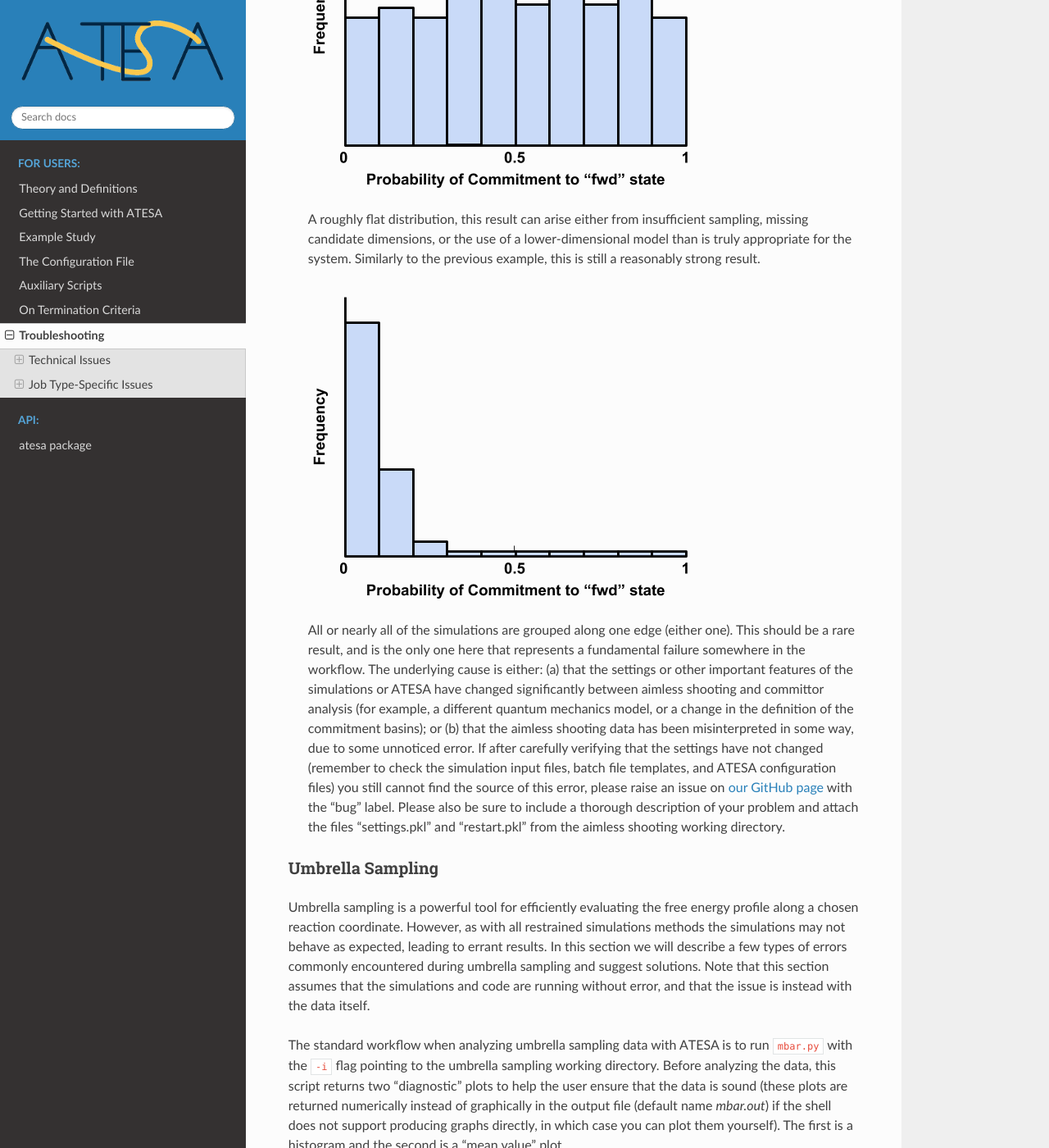
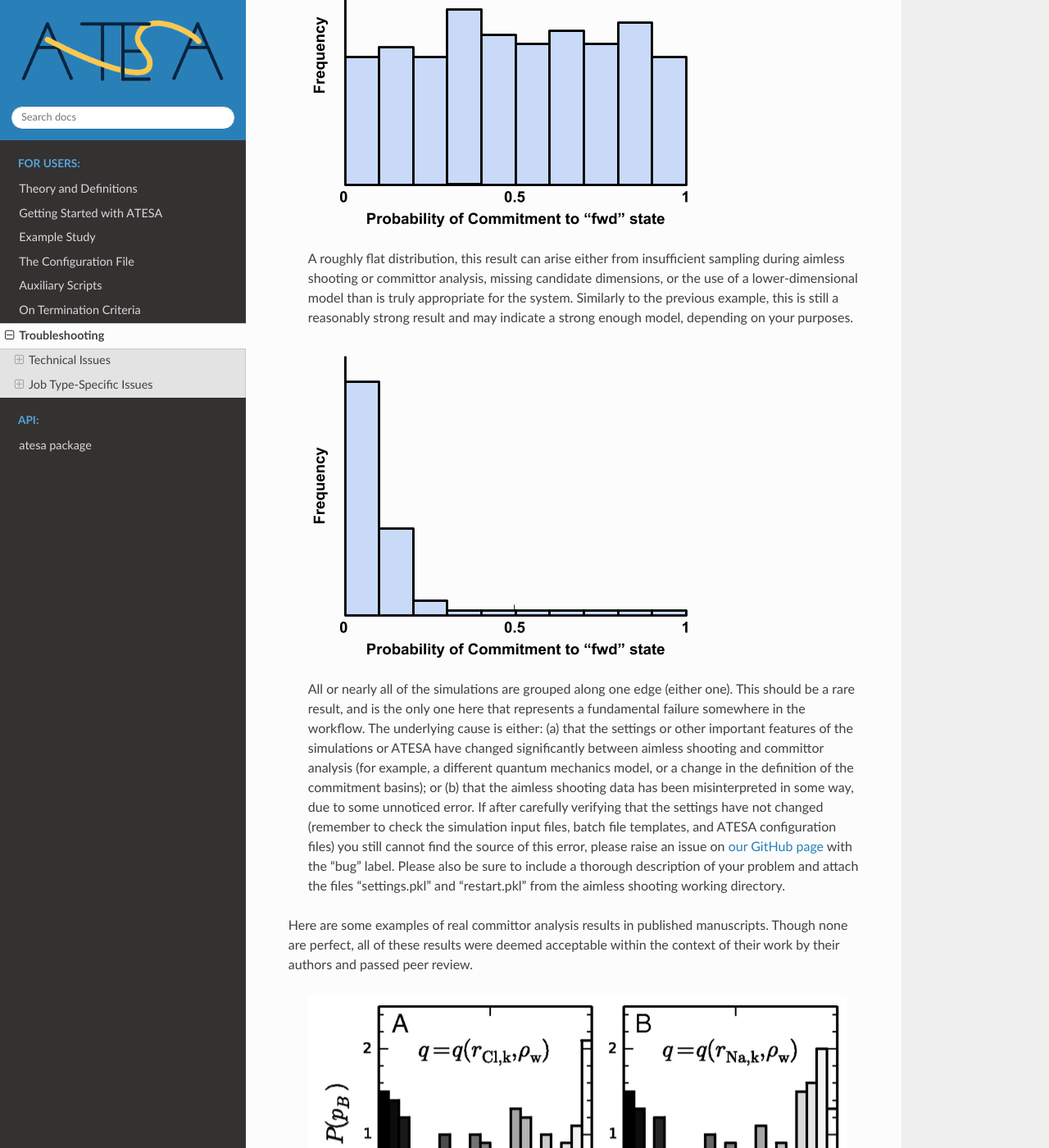
Before and after one commit to team-mayes/atesa, a Sphinx documentation site: the page built from docs/troubleshooting.rst, in a window 1280 px wide and 1400 px high, scrolled down 5427 px. Shown: the whole window at 82% size. Built offline with Sphinx 7.4.7 and the Read the Docs theme 2.0.0, drawn with Linux system fonts in a browser that asks for light colours; pages that are not in the unit, such as notebooks, are missing from menus; the version number could not be read and is left out; some of the changed text lies outside the part shown.

Commit message:
Added more clarity and examples to committor analysis, other minor documentation updates

```diff
--- a/docs/example_study.rst
+++ b/docs/example_study.rst
@@ -193,7 +193,7 @@ Committor analysis is again called through the main ATESA script. Our complete c
 
 The use of ``as_settings_file`` to point to the ``settings.pkl`` file produced during aimless shooting ensures that the same commitment basin and CV definitions are used. The next block of options specifies how committor analysis will be carried out: each of the shooting points identified in ``/scratch/tburgin/ethyl_chlorosulfite_as/rc.out`` (the file produced just before by ``rc_eval.py``) as having a reaction coordinate absolute value of less than or equal to the threshold value of 0.0025 will be used to seed 20 individual committor analysis simulations. The threshold was chosen manually by inspecting the specified "rc.out" file so as to include approximately 200 separate coordinate files, which provides a good amount of statistical power, so you may want to choose a different threshold based on your particular data. The resulting output file and the input and configuration files are available in `examples/committor_analysis <https://github.com/team-mayes/atesa/tree/master/examples/committor_analysis>`_. During our testing, this job completed in 1 hour and 12 minutes.
 
-Plotting the contents of the output file produced by this job (``/scratch/tburgin/ethyl_chlorosulfite_as/committor_analysis/committor_analysis.out``) as a histogram, we see that it is very even and centered at 0.5, which affirms that our reaction coordinate is a strong model. **You should always plot the committor analysis data before moving forward!**
+Plotting the contents of the output file produced by this job (``/scratch/tburgin/ethyl_chlorosulfite_as/committor_analysis/committor_analysis.out``) as a histogram, we see that it is very even and centered at 0.5, which affirms that our reaction coordinate is a strong model. **You should always plot the committor analysis data before moving forward!** If you're unsure what constitutes an acceptable committor analysis result, see the Troubleshooting section on :ref:`CommittorAnalysisTroubleshooting`.
 
 	.. figure:: _images/ethyl_chlorosulfite_comana.png
 
--- a/docs/troubleshooting.rst
+++ b/docs/troubleshooting.rst
@@ -65,10 +65,12 @@ If you are getting *zero* acceptance despite the simulations themselves looks re
 
 Finally, if simulations seem to be going fine but are simply taking a very long time, the issue is probably with the setup of individual jobs. As always when running a new model on a high performance cluster, you should first run a series of short jobs to assess how your simulation speed scales with the resources allocated. Keep in mind that certain settings are much more computationally expensive (and thus slow), such as large quantum mechanics regions. Also ensure that you have allocated sufficient memory for each job and for ATESA itself; at least a few gigabytes is safe.
 
+.. _CommittorAnalysisTroubleshooting:
+
 Committor Analysis
 ~~~~~~~~~~~~~~~~~~
 
-The "ideal" committor analysis result is a perfectly narrow peak of exactly 50% probability of going to each stable state. In practice however, the best result we can hope for is a roughly gaussian distribution peaked somewhere close to 50%. The rest of this section will be organized in terms of other possible distributions with advice about how to interpret them.
+The "ideal" committor analysis result is a perfectly narrow peak of exactly 50% probability of going to each stable state. In practice however, the best result we can hope for is a roughly gaussian distribution peaked somewhere close to 50%, and a roughly flat distribution is also generally acceptable. The rest of this section will be organized in terms of other possible distributions with advice about how to interpret them, and then ending with some examples of real published committor analysis results.
 
 	.. figure:: _images/comana_good.png
 
@@ -84,11 +86,25 @@ The "ideal" committor analysis result is a perfectly narrow peak of exactly 50%
 
 	.. figure:: _images/comana_flat.png
 
-	A roughly flat distribution, this result can arise either from insufficient sampling, missing candidate dimensions, or the use of a lower-dimensional model than is truly appropriate for the system. Similarly to the previous example, this is still a reasonably strong result.
+	A roughly flat distribution, this result can arise either from insufficient sampling during aimless shooting or committor analysis, missing candidate dimensions, or the use of a lower-dimensional model than is truly appropriate for the system. Similarly to the previous example, this is still a reasonably strong result and may indicate a strong enough model, depending on your purposes.
 
 	.. figure:: _images/comana_edge_only.png
 
 	All or nearly all of the simulations are grouped along one edge (either one). This should be a rare result, and is the only one here that represents a fundamental failure somewhere in the workflow. The underlying cause is either: (a) that the settings or other important features of the simulations or ATESA have changed significantly between aimless shooting and committor analysis (for example, a different quantum mechanics model, or a change in the definition of the commitment basins); or (b) that the aimless shooting data has been misinterpreted in some way, due to some unnoticed error. If after carefully verifying that the settings have not changed (remember to check the simulation input files, batch file templates, and ATESA configuration files) you still cannot find the source of this error, please raise an issue on `our GitHub page <https://github.com/team-mayes/atesa>`_ with the "bug" label. Please also be sure to include a thorough description of your problem and attach the files "settings.pkl" and "restart.pkl" from the aimless shooting working directory.
+
+Here are some examples of real committor analysis results in published manuscripts. Though none are perfect, all of these results were deemed acceptable within the context of their work by their authors and passed peer review.
+
+	.. figure:: _images/Joswiak2018_comana.png
+
+	﻿Joswiak, M. N., Doherty, M. F., & Peters, B. (2018). Ion dissolution mechanism and kinetics at kink sites on NaCl surfaces. Proceedings of the National Academy of Sciences, 115(4), 656–661. https://doi.org/10.1073/pnas.1713452115
+
+		.. figure:: _images/Mayes2016_comana.png
+
+	﻿Mayes, H. B., Knott, B. C., Crowley, M. F., Broadbelt, L. J., Ståhlberg, J., & Beckham, G. T. (2016). Who’s on base? Revealing the catalytic mechanism of inverting Family 6 glycoside hydrolase. Chemical Science, 5955–5968. https://doi.org/10.1039/C6SC00571C
+
+	.. figure:: _images/Silveira2021_comana.png
+
+	﻿Silveira, R. L., Knott, B. C., Pereira, C. S., Crowley, M. F., Skaf, M. S., & Beckham, G. T. (2021). Transition Path Sampling Study of the Feruloyl Esterase Mechanism. Journal of Physical Chemistry B, 125(8), 2018–2030. https://doi.org/10.1021/acs.jpcb.0c09725
 
 .. _UmbrellaSamplingTroubleshooting:
 
```
Also changed, not shown: docs/_images/Joswiak2018_comana.png (added), docs/_images/Mayes2016_comana.png (added), docs/_images/Silveira2021_comana.png (added).
